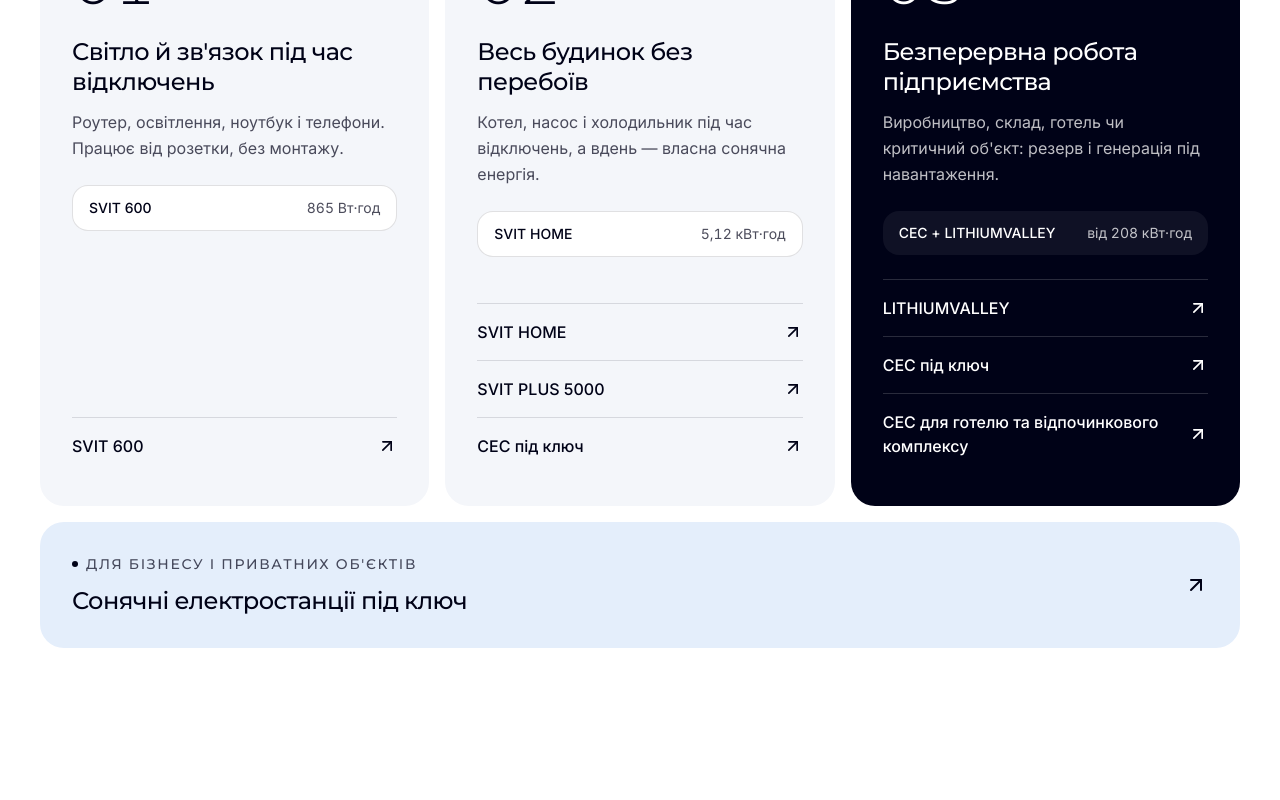
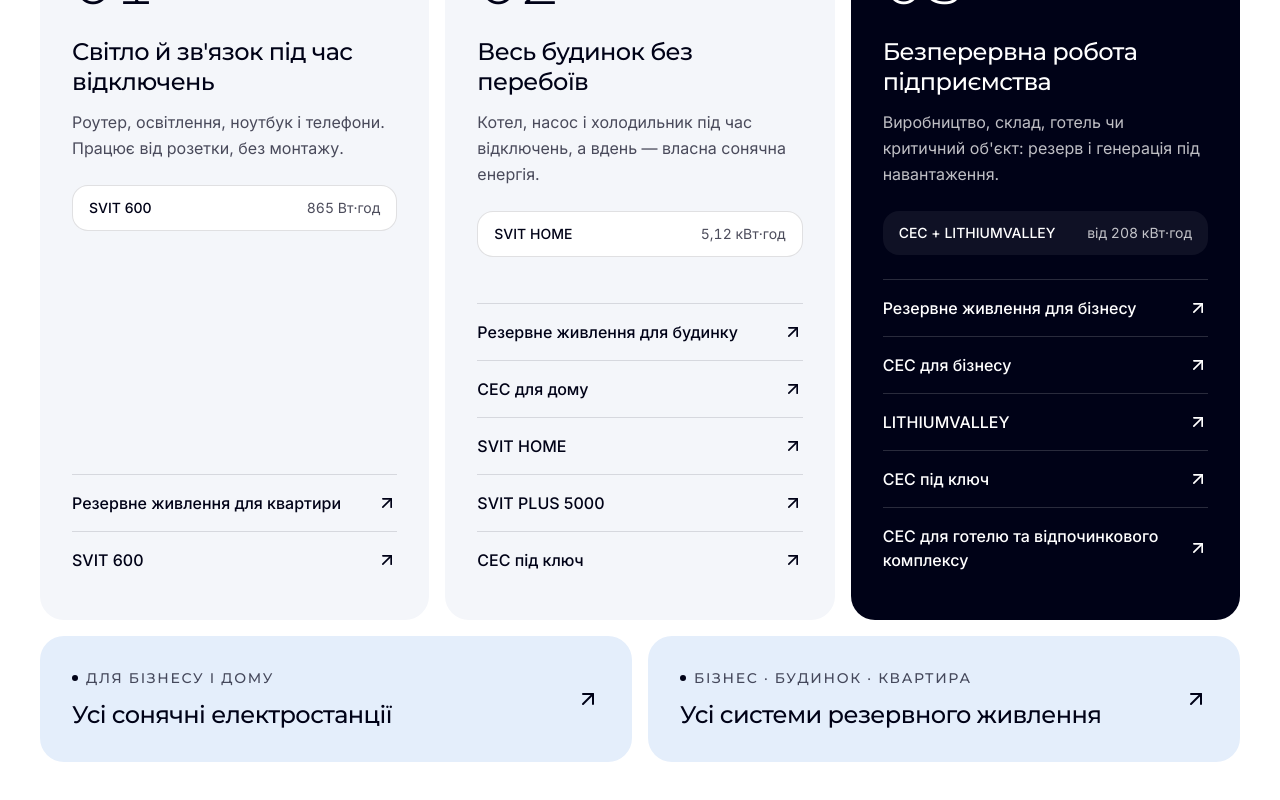
Before and after one commit to nyaremiiy/init.energy, a Next.js app: page / in a window 1280 px wide. Shown: the part 1210-2010 px from the top of the page. Before the commit the page ends 1954 px from the top, so only its background shows below. Built offline with nearby package versions, Linux system fonts and the light colour scheme.

Commit message:
feat: restore segment and hub links alongside product links
Co-Authored-By: Claude Opus 5.5 <noreply@anthropic.com>

```diff
--- a/messages/uk.json
+++ b/messages/uk.json
@@ -9,8 +9,12 @@
     "capacityTerm": "Ємність",
     "hubs": {
       "ses": {
-        "label": "Для бізнесу і приватних об'єктів",
-        "title": "Сонячні електростанції під ключ"
+        "label": "Для бізнесу і дому",
+        "title": "Усі сонячні електростанції"
+      },
+      "backupPower": {
+        "label": "Бізнес · будинок · квартира",
+        "title": "Усі системи резервного живлення"
       }
     }
   }
--- a/src/components/sections/home/solutions-by-segment.tsx
+++ b/src/components/sections/home/solutions-by-segment.tsx
@@ -6,7 +6,6 @@ import { Label } from "@/components/ui/label";
 import { SectionHeader } from "@/components/ui/section-header";
 import { SegmentCard } from "@/components/ui/segment-card";
 import { routes } from "@/content/routes";
-import { services } from "@/content/services";
 import {
   getSolutionLinks,
   getSolutionProduct,
@@ -18,8 +17,11 @@ const titleId = "solutions-by-segment-title";
 
 export function SolutionsBySegment() {
   const t = messages.solutionsBySegment;
-  // TODO(content): add the backup power hub once that page exists.
-  const hubs = [{ ...t.hubs.ses, href: services.turnkeySes.href }];
+  // TODO(content): hub pages are not built yet.
+  const hubs = [
+    { ...t.hubs.ses, href: routes.ses.hub },
+    { ...t.hubs.backupPower, href: routes.backupPower.hub },
+  ];
 
   return (
     <section
@@ -65,9 +67,7 @@ export function SolutionsBySegment() {
             ))}
           </div>
 
-          <ul
-            className={`grid gap-4 ${hubs.length > 1 ? "md:grid-cols-2" : ""}`}
-          >
+          <ul className="grid gap-4 md:grid-cols-2">
             {hubs.map((hub) => (
               <li key={hub.href}>
                 <Link
--- a/src/content/routes.ts
+++ b/src/content/routes.ts
@@ -16,6 +16,18 @@ export const slugs = {
   solutions: {
     hub: "rishennya",
     hotelSes: "ses-dlya-gotelyu",
+  },
+  // TODO(content): segment pages below do not exist on init.energy yet.
+  ses: {
+    hub: "ses",
+    home: "dlya-domu",
+    business: "dlya-biznesu",
+  },
+  backupPower: {
+    hub: "rezervne-zhyvlennya",
+    apartment: "dlya-kvartyry",
+    house: "dlya-budynku",
+    business: "dlya-biznesu",
   },
 } as const;
 
@@ -38,4 +50,15 @@ export const routes = {
   solutions: {
     hotelSes: toPath(slugs.solutions.hub, slugs.solutions.hotelSes),
   },
+  ses: {
+    hub: toPath(slugs.ses.hub),
+    home: toPath(slugs.ses.hub, slugs.ses.home),
+    business: toPath(slugs.ses.hub, slugs.ses.business),
+  },
+  backupPower: {
+    hub: toPath(slugs.backupPower.hub),
+    apartment: toPath(slugs.backupPower.hub, slugs.backupPower.apartment),
+    house: toPath(slugs.backupPower.hub, slugs.backupPower.house),
+    business: toPath(slugs.backupPower.hub, slugs.backupPower.business),
+  },
 } as const;
--- /dev/null
+++ b/src/content/segment-pages.ts
@@ -0,0 +1,43 @@
+import { routes } from "./routes";
+
+// TODO(content): these pages are planned but not built yet.
+export type SegmentPageId =
+  | "backupApartment"
+  | "backupHouse"
+  | "backupBusiness"
+  | "sesHome"
+  | "sesBusiness";
+
+export type SegmentPage = {
+  id: SegmentPageId;
+  name: string;
+  href: string;
+};
+
+export const segmentPages: Record<SegmentPageId, SegmentPage> = {
+  backupApartment: {
+    id: "backupApartment",
+    name: "Резервне живлення для квартири",
+    href: routes.backupPower.apartment,
+  },
+  backupHouse: {
+    id: "backupHouse",
+    name: "Резервне живлення для будинку",
+    href: routes.backupPower.house,
+  },
+  backupBusiness: {
+    id: "backupBusiness",
+    name: "Резервне живлення для бізнесу",
+    href: routes.backupPower.business,
+  },
+  sesHome: {
+    id: "sesHome",
+    name: "СЕС для дому",
+    href: routes.ses.home,
+  },
+  sesBusiness: {
+    id: "sesBusiness",
+    name: "СЕС для бізнесу",
+    href: routes.ses.business,
+  },
+};
--- a/src/content/solutions.ts
+++ b/src/content/solutions.ts
@@ -1,4 +1,5 @@
 import { products, type ProductId } from "./products";
+import { segmentPages, type SegmentPageId } from "./segment-pages";
 import { services, type ServiceId } from "./services";
 
 export type SolutionLink = {
@@ -6,7 +7,10 @@ export type SolutionLink = {
   href: string;
 };
 
-type LinkRef = { product: ProductId } | { service: ServiceId };
+type LinkRef =
+  | { page: SegmentPageId }
+  | { product: ProductId }
+  | { service: ServiceId };
 
 export type Solution = {
   id: "apartment" | "house" | "business";
@@ -35,7 +39,7 @@ export const solutions: Solution[] = [
       "Роутер, освітлення, ноутбук і телефони. Працює від розетки, без монтажу.",
     productIds: ["svit600"],
     specProductId: "svit600",
-    links: [{ product: "svit600" }],
+    links: [{ page: "backupApartment" }, { product: "svit600" }],
     tone: "light",
   },
   {
@@ -48,6 +52,8 @@ export const solutions: Solution[] = [
     productIds: ["svitHome"],
     specProductId: "svitHome",
     links: [
+      { page: "backupHouse" },
+      { page: "sesHome" },
       { product: "svitHome" },
       { product: "svitPlus5000" },
       { service: "turnkeySes" },
@@ -65,6 +71,8 @@ export const solutions: Solution[] = [
     productPrefix: "СЕС",
     specProductId: "lithiumvalley",
     links: [
+      { page: "backupBusiness" },
+      { page: "sesBusiness" },
       { product: "lithiumvalley" },
       { service: "turnkeySes" },
       { service: "hotelSes" },
@@ -84,7 +92,12 @@ export function getSolutionProduct(solution: Solution) {
 
 export function getSolutionLinks(solution: Solution): SolutionLink[] {
   return solution.links.map((ref) => {
-    const item = "product" in ref ? products[ref.product] : services[ref.service];
+    const item =
+      "page" in ref
+        ? segmentPages[ref.page]
+        : "product" in ref
+          ? products[ref.product]
+          : services[ref.service];
 
     return { label: item.name, href: item.href };
   });
```
Also changed, not shown: 1 other file (tests, documents, lock files or other folders).
